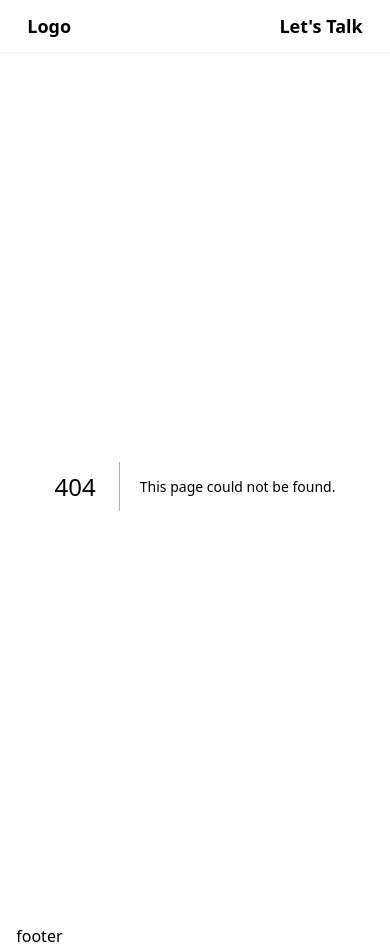
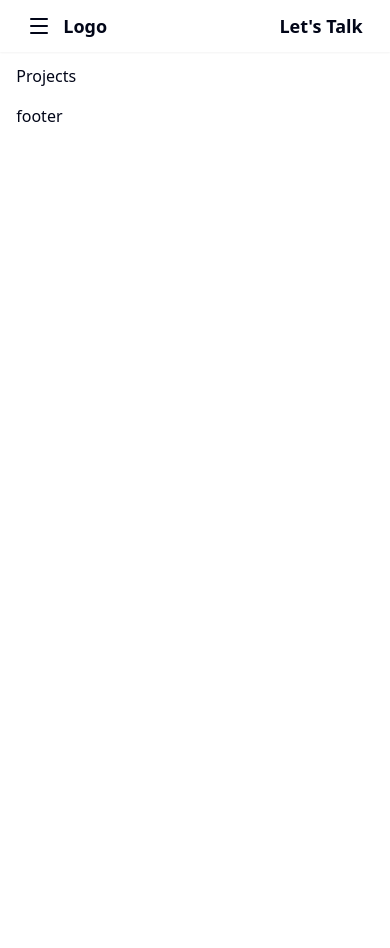
Before and after one commit to devpolas/portfolio, a Next.js app: page /projects in a window 390 px wide. Before the commit this address had no page. After the commit the page ends 844 px from the top, so only its background shows below. Built offline with nearby package versions, Linux system fonts and the light colour scheme.

Commit message:
design the full navbar with responsive

```diff
--- a/app/layout.tsx
+++ b/app/layout.tsx
@@ -35,9 +35,9 @@ export default function RootLayout({
             <Navbar />
           </header>
           <main className='pt-16 pb-4'>
-            <div className='mx-auto max-w-11/12 md:max-w-10/12'>{children}</div>
+            <div className='mx-auto max-w-11/12'>{children}</div>
           </main>
-          <footer className='mx-auto max-w-11/12 md:max-w-10/12'>
+          <footer className='mx-auto max-w-11/12'>
             <Footer />
           </footer>
         </ThemeProvider>
--- /dev/null
+++ b/app/projects/page.tsx
@@ -0,0 +1,3 @@
+export default function page() {
+  return <div>Projects</div>;
+}
--- a/components/navbar/navbar.tsx
+++ b/components/navbar/navbar.tsx
@@ -2,19 +2,22 @@
 import Link from "next/link";
 import { useEffect, useState, useRef } from "react";
 import { motion, AnimatePresence } from "framer-motion";
+import { Menu, X, House, Code, Book, Baby, Presentation } from "lucide-react";
 
 export default function Navbar() {
   const menuItems = [
-    { name: "Home", href: "/" },
-    { name: "Skills", href: "#skills" },
-    { name: "Projects", href: "#projects" },
-    { name: "Blog", href: "/blog" },
-    { name: "About", href: "/about" },
+    { name: "Home", href: "/", icon: <House /> },
+    { name: "Skills", href: "/#skills", icon: <Code /> },
+    { name: "Projects", href: "/projects", icon: <Presentation /> },
+    { name: "Blog", href: "/blog", icon: <Book /> },
+    { name: "About", href: "/about", icon: <Baby /> },
   ];
 
   const [show, setShow] = useState(true);
   const lastScrollY = useRef(0);
-  const scrollThreshold = 10; // minimum scroll in px to trigger hide/show
+  const scrollThreshold = 10;
+
+  const [isMobileMenuOpen, setMobileMenuOpen] = useState(false);
 
   const controlNavbar = () => {
     if (typeof window === "undefined") return;
@@ -23,10 +26,8 @@ export default function Navbar() {
     const scrollDifference = currentScrollY - lastScrollY.current;
 
     if (scrollDifference > scrollThreshold && currentScrollY > 100) {
-      // Scrolled down more than threshold
       setShow(false);
     } else if (scrollDifference < -scrollThreshold || currentScrollY < 100) {
-      // Scrolled up more than threshold or near top
       setShow(true);
     }
 
@@ -39,7 +40,7 @@ export default function Navbar() {
   }, []);
 
   return (
-    <div className='top-0 left-0 z-999 fixed shadow-xs backdrop-blur-xs p-3 w-full'>
+    <div className='top-0 left-0 z-999 fixed shadow-xs backdrop-blur-xs p-3 md:p-4 w-full'>
       <AnimatePresence>
         {show && (
           <motion.div
@@ -48,19 +49,76 @@ export default function Navbar() {
             exit={{ y: -100 }}
             transition={{ duration: 0.6 }}
           >
-            <div className='mx-auto max-w-11/12 md:max-w-10/12'>
-              <div className='flex justify-between font-semibold text-lg xl:text-xl'>
-                <div>
+            <div className='mx-auto max-w-11/12'>
+              <div className='flex justify-between font-semibold text-lg'>
+                <div className='flex flex-row items-center gap-3'>
+                  <div
+                    onClick={() => setMobileMenuOpen((pre) => !pre)}
+                    className='md:hidden'
+                  >
+                    <AnimatePresence mode='wait'>
+                      {isMobileMenuOpen ? (
+                        <motion.div
+                          key='close'
+                          initial={{ opacity: 0, scale: 0.9 }}
+                          animate={{ opacity: 1, scale: 1 }}
+                          exit={{ opacity: 0, scale: 0.9 }}
+                          transition={{ duration: 0.1 }}
+                        >
+                          <X />
+                        </motion.div>
+                      ) : (
+                        <motion.div
+                          key='menu'
+                          initial={{ opacity: 0, scale: 0.9 }}
+                          animate={{ opacity: 1, scale: 1 }}
+                          exit={{ opacity: 0, scale: 0.9 }}
+                          transition={{ duration: 0.1 }}
+                        >
+                          <Menu />
+                        </motion.div>
+                      )}
+                    </AnimatePresence>
+                  </div>
                   <p>Logo</p>
                 </div>
-                <div className='hidden md:flex flex-row gap-8 xl:gap-12'>
+
+                <AnimatePresence mode='wait'>
+                  {isMobileMenuOpen && (
+                    <motion.div
+                      initial={{ opacity: 0, x: -100 }}
+                      animate={{ x: 0, opacity: 1 }}
+                      exit={{ x: -100, opacity: 0 }}
+                      transition={{ duration: 0.3 }}
+                      className='absolute flex flex-col gap-4 bg-background backdrop-blur-md mt-12 px-10 py-4 border border-accent rounded-md'
+                    >
+                      {menuItems.map((item) => (
+                        <Link
+                          key={item.name}
+                          href={item.href}
+                          className='hover:text-ring transition-colors'
+                        >
+                          <span className='flex flex-row items-center gap-3'>
+                            {item.icon}
+                            {item.name}
+                          </span>
+                        </Link>
+                      ))}
+                    </motion.div>
+                  )}
+                </AnimatePresence>
+
+                <div className='hidden md:flex flex-row gap-4 lg:gap-8 xl:gap-10 text-lg'>
                   {menuItems.map((item) => (
                     <Link
                       key={item.name}
                       href={item.href}
-                      className='hover:text-purple-600 transition-colors'
+                      className='hover:text-ring transition-colors'
                     >
-                      {item.name}
+                      <span className='flex flex-row items-center gap-0.5 lg:gap-1'>
+                        {item.icon}
+                        {item.name}
+                      </span>
                     </Link>
                   ))}
                 </div>
```
